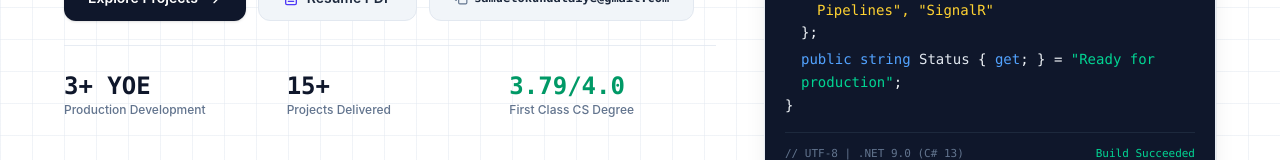
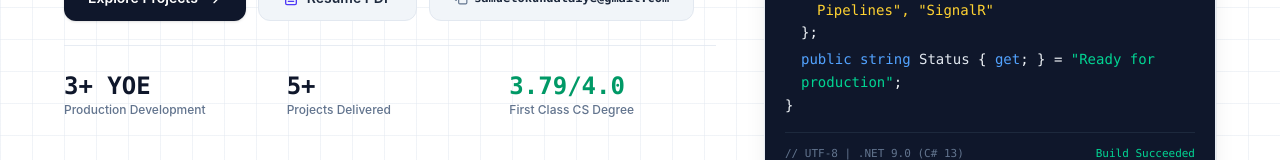
Before and after one commit to La-Phoenix/portfolio, a React (Vite) app: page / in a window 1280 px wide. Shown: the part 601-761 px from the top of the page. Built offline with nearby package versions, Linux system fonts and the light colour scheme.

Commit message:
ready to deploy

```diff
--- a/src/components/Hero.tsx
+++ b/src/components/Hero.tsx
@@ -114,7 +114,7 @@ export function Hero() {
               <div className="text-xs text-slate-500 dark:text-slate-400 font-medium">Production Development</div>
             </div>
             <div>
-              <div className="font-mono text-2xl font-bold text-slate-900 dark:text-slate-100">15+</div>
+              <div className="font-mono text-2xl font-bold text-slate-900 dark:text-slate-100">5+</div>
               <div className="text-xs text-slate-500 dark:text-slate-400 font-medium">Projects Delivered</div>
             </div>
             <div>
```
